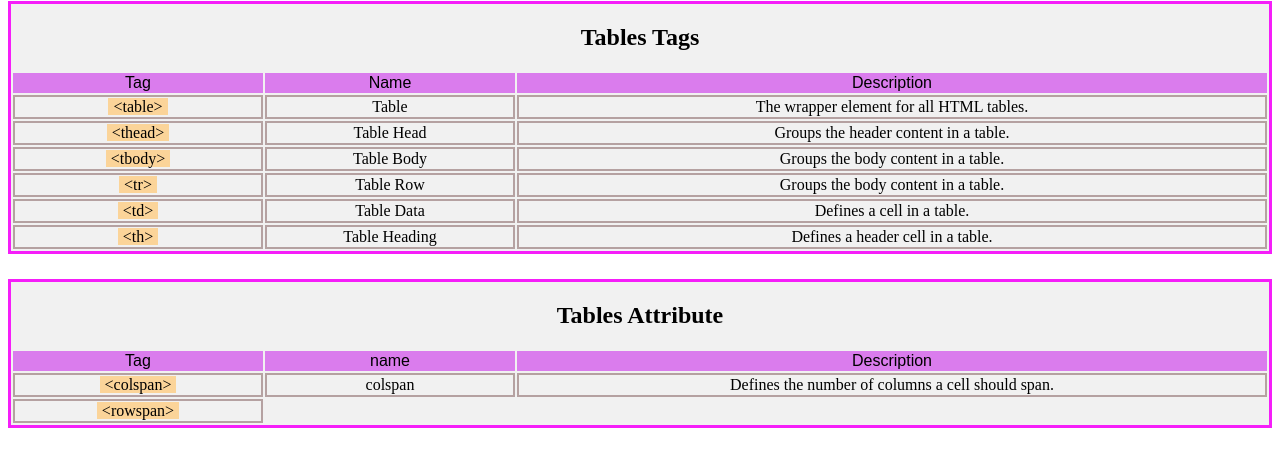
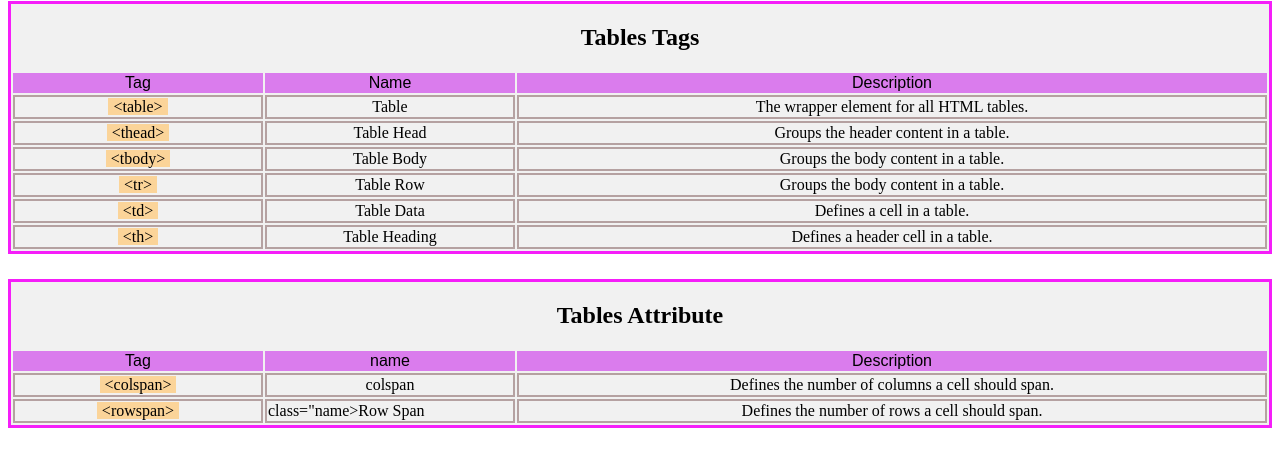
Before and after one commit to Baloshi69/th_html_and_css_cheatsheet, a plain HTML site: page index.html in a window 1280 px wide. Shown: the part 79-546 px from the top of the page. Drawn offline with Linux system fonts and the light colour scheme.

Commit message:
just added a row

```diff
--- a/index.html
+++ b/index.html
@@ -70,6 +70,8 @@
                 </tr>
                 <tr>
                     <td class="tag"><span class="code">&lt;rowspan&gt;</span></td>
+                    <td> class="name>Row Span</td>
+                    <td class="description">Defines the number of rows a cell should span.</td>
                 </tr>
             </tbody>
         </table>
```
